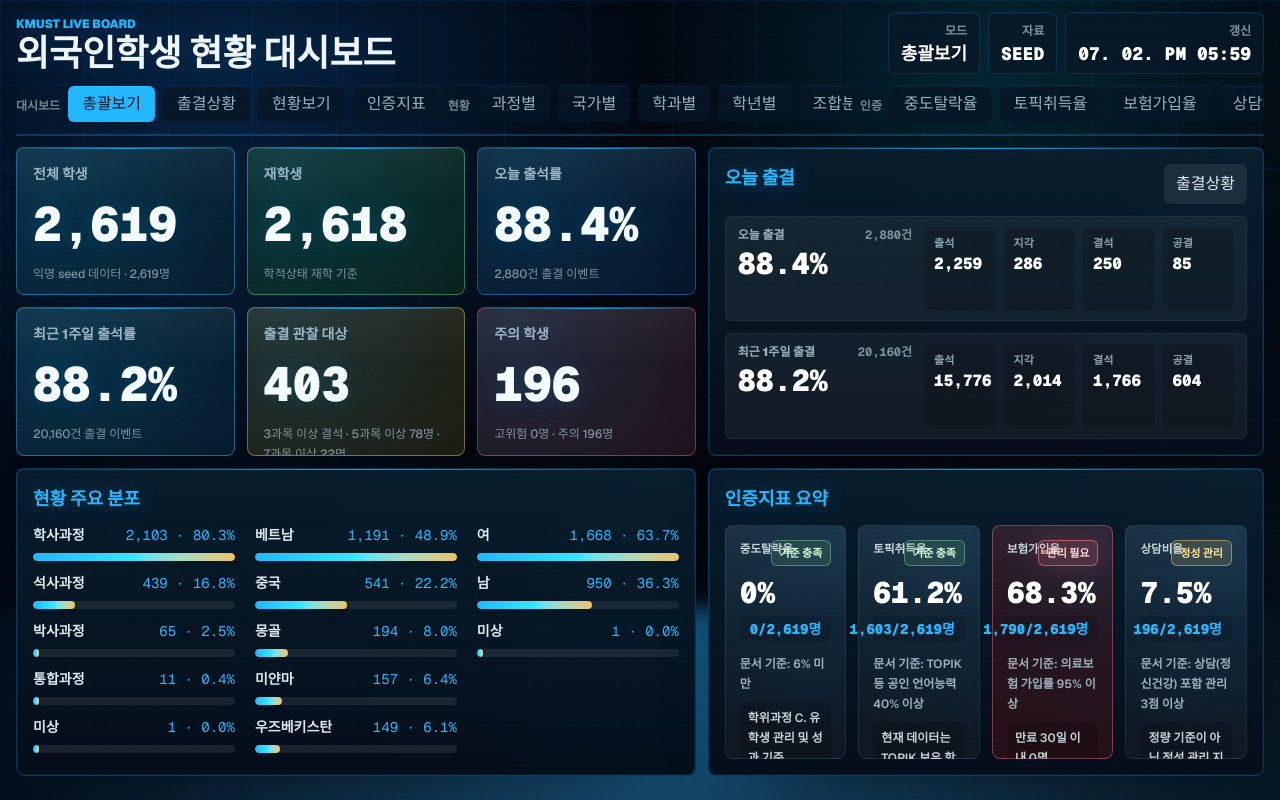
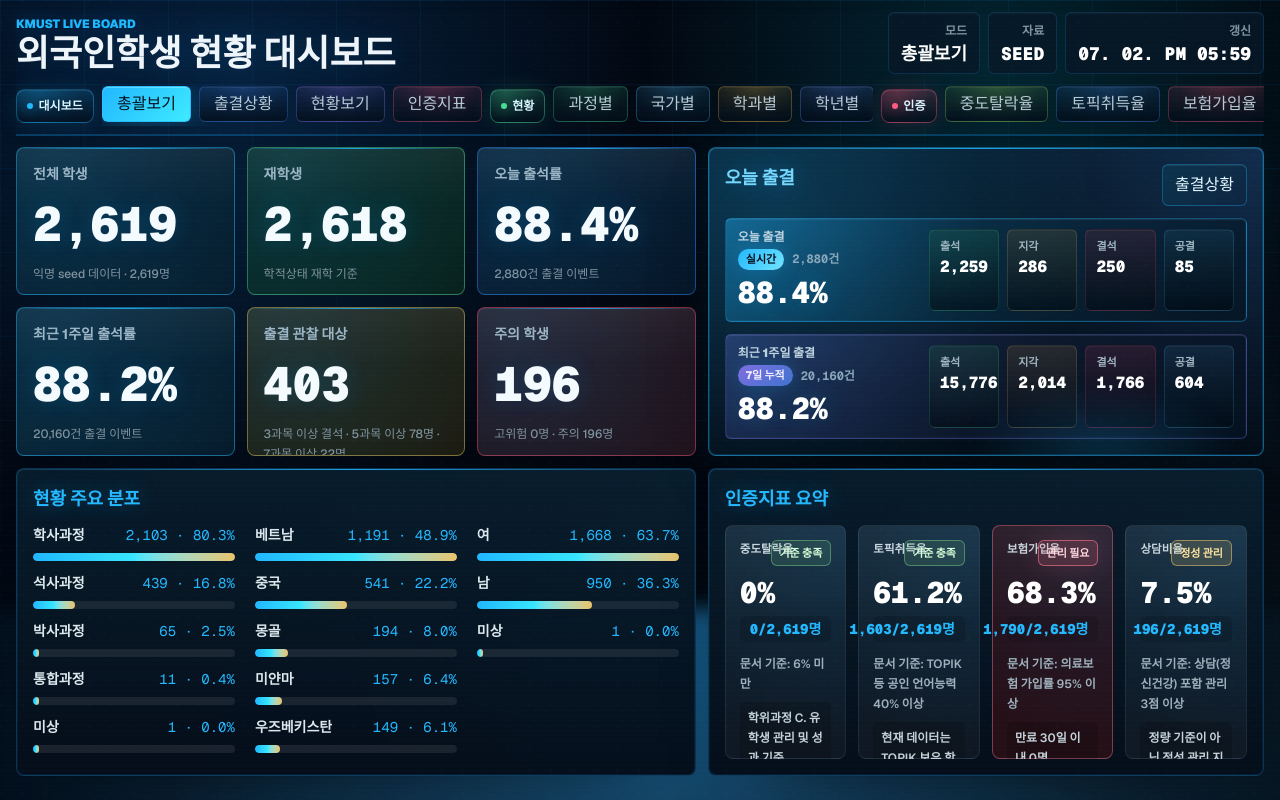
Before and after one commit to kongziac-lab/kmust, a Next.js app: page / in a window 1280 px wide. Built offline with nearby package versions, Linux system fonts and the light colour scheme; a web font is replaced by a local one.

Commit message:
Refine monitor navigation and attendance card

```diff
--- a/src/app/dashboard-monitor.tsx
+++ b/src/app/dashboard-monitor.tsx
@@ -13,6 +13,8 @@ type ModeChangeHandler = (mode: Mode) => void;
 type EnrollmentFilter = "enrolled" | "active" | "leave";
 type StatusDimension = "program" | "nationality" | "department" | "grade";
 type StatusFilterDimension = "all" | StatusDimension;
+type ModeGroupTone = "dashboard" | "status" | "certification";
+type ModeButtonTone = "cyan" | "blue" | "violet" | "rose" | "emerald" | "sky" | "amber" | "indigo" | "gold" | "lime";
 type StatusRecord = DashboardSummary["statusGroups"]["enrolled"]["records"][number];
 type CombinationRow = {
   name: string;
@@ -52,6 +54,21 @@ const statusModeSet = new Set<Mode>(["status", "program", "nationality", "depart
 const certificationModeSet = new Set<Mode>(["certification", "insurance", "topik", "dropout", "counseling"]);
 const dashboardSummaryEndpoint = "/api/dashboard/summary";
 const dashboardSummaryPollingMs = 10_000;
+const modeButtonTones: Record<Mode, ModeButtonTone> = {
+  overview: "cyan",
+  attendance: "blue",
+  status: "violet",
+  certification: "rose",
+  program: "emerald",
+  nationality: "sky",
+  department: "amber",
+  grade: "indigo",
+  programNationality: "gold",
+  dropout: "lime",
+  topik: "blue",
+  insurance: "rose",
+  counseling: "gold",
+};
 const statusDimensionOptions: { label: string; value: StatusDimension }[] = [
   { label: "과정", value: "program" },
   { label: "국가", value: "nationality" },
@@ -242,6 +259,7 @@ function ModeButton({
   onModeChange: ModeChangeHandler;
 }) {
   const active = modeIsActive(activeMode, mode);
+  const tone = modeButtonTones[mode];
 
   return (
     <button
@@ -250,12 +268,9 @@ function ModeButton({
       aria-pressed={active}
       data-mode-control="true"
       data-mode={mode}
+      data-mode-tone={tone}
       onClick={() => onModeChange(mode)}
-      className={`electric-mode-button h-9 shrink-0 rounded-md px-3.5 text-sm font-bold transition-smooth ${
-        active
-          ? "bg-[#21b7ff] text-[#02111d] ring-1 ring-[#7bdcff]/55 shadow-[0_0_30px_rgba(33,183,255,0.28)]"
-          : "bg-[#071626]/80 text-[#9ab0bf] ring-1 ring-[#126cae]/32 hover:bg-[#0c2236] hover:text-[#f4fbff] hover:ring-[#24b8ff]/55"
-      }`}
+      className={`mode-button mode-button-${tone} electric-mode-button h-9 shrink-0 rounded-md px-3.5 text-sm font-bold transition-smooth`}
     >
       {label}
     </button>
@@ -265,17 +280,21 @@ function ModeButton({
 function ModeGroup({
   activeMode,
   title,
+  tone,
   items,
   onModeChange,
 }: {
   activeMode: Mode;
   title: string;
+  tone: ModeGroupTone;
   items: { label: string; mode: Mode }[];
   onModeChange: ModeChangeHandler;
 }) {
   return (
-    <div className="flex min-w-0 items-center gap-2">
-      <div className="shrink-0 text-xs font-bold text-[#718691]">{title}</div>
+    <div className="mode-group flex min-w-0 items-center gap-2" data-mode-group={tone}>
+      <div className={`mode-group-badge mode-group-badge-${tone} shrink-0 text-xs font-black`}>
+        {title}
+      </div>
       <div className="flex min-w-0 gap-2 overflow-x-auto pb-1">
         {items.map((item) => (
           <ModeButton
@@ -432,26 +451,40 @@ function OverviewAttendanceLine({
   absent: number;
   excused: number;
 }) {
+  const variant = title.includes("오늘") ? "today" : "weekly";
+  const chipLabel = variant === "today" ? "실시간" : "7일 누적";
   const items = [
-    ["출석", present],
-    ["지각", late],
-    ["결석", absent],
-    ["공결", excused],
+    ["출석", present, "present"],
+    ["지각", late, "late"],
+    ["결석", absent, "absent"],
+    ["공결", excused, "excused"],
   ] as const;
 
   return (
-    <div className="overview-attendance-line grid min-h-0 gap-3 rounded-md border border-white/[0.06] bg-white/[0.055] px-3 py-2.5 xl:grid-cols-[minmax(9rem,0.72fr)_minmax(0,1.28fr)]">
-      <div className="min-w-0">
+    <div
+      className="overview-attendance-line grid min-h-0 gap-3 rounded-md border px-3 py-2.5 xl:grid-cols-[minmax(9.8rem,0.74fr)_minmax(0,1.26fr)]"
+      data-attendance-variant={variant}
+    >
+      <div className="overview-attendance-main min-w-0">
         <div className="flex items-center justify-between gap-3">
-          <div className="truncate text-xs font-black text-[#9eb0bb]">{title}</div>
-          <div className="shrink-0 font-mono text-xs font-bold text-[#81949e]">{formatNumber(total)}건</div>
+          <div className="min-w-0">
+            <div className="truncate text-xs font-black text-[#bfd4df]">{title}</div>
+            <div className="mt-1 flex min-w-0 items-center gap-2">
+              <span className="attendance-rate-chip shrink-0 rounded-full px-2 py-0.5 text-[11px] font-black">
+                {chipLabel}
+              </span>
+              <span className="truncate font-mono text-xs font-bold text-[#8aa8bb]">{formatNumber(total)}건</span>
+            </div>
+          </div>
         </div>
-        <div className="mt-1.5 font-mono text-3xl font-black leading-none text-white">{formatPercent(rate)}</div>
+        <div className="overview-attendance-rate mt-2 font-mono text-3xl font-black leading-none text-white">
+          {formatPercent(rate)}
+        </div>
       </div>
       <div className="overview-attendance-breakdown grid min-w-0 grid-cols-4 gap-2">
-        {items.map(([label, value]) => (
-          <div key={label} className="min-w-0 rounded-md bg-black/18 px-2.5 py-2">
-            <div className="truncate text-[11px] font-semibold text-[#8ca1ac]">{label}</div>
+        {items.map(([label, value, tone]) => (
+          <div key={label} className={`attendance-metric-pill attendance-metric-${tone} min-w-0 rounded-md px-2.5 py-2`}>
+            <div className="truncate text-[11px] font-bold text-[#9fb5c0]">{label}</div>
             <div className="mt-1 font-mono text-base font-black leading-none text-white">{formatNumber(value)}</div>
           </div>
         ))}
@@ -661,7 +694,7 @@ function Overview({ onModeChange, summary }: { onModeChange: ModeChangeHandler;
       <div className="overview-right-column grid h-full min-h-0 gap-3 xl:grid-rows-[minmax(0,1fr)_minmax(0,1fr)]">
         <Panel
           title="오늘 출결"
-          className="overview-attendance-panel"
+          className="overview-attendance-panel overview-attendance-card"
           action={
             <button
               type="button"
@@ -669,7 +702,7 @@ function Overview({ onModeChange, summary }: { onModeChange: ModeChangeHandler;
               data-mode-control="true"
               data-mode="attendance"
               onClick={() => onModeChange("attendance")}
-              className="rounded-md bg-white/8 px-3 py-2 text-xs font-bold text-[#dce8ed] transition-smooth hover:bg-white/12"
+              className="attendance-deep-link rounded-md px-3 py-2 text-xs font-black transition-smooth"
             >
               출결상황
             </button>
@@ -1771,9 +1804,27 @@ export function DashboardMonitor({ activeMode: initialActiveMode, summary }: { a
             className="client-mode-switcher mt-3 grid gap-2 xl:grid-cols-[auto_1fr_1fr]"
             aria-label="대시보드 모드 선택"
           >
-            <ModeGroup activeMode={activeMode} title="대시보드" items={primaryModes} onModeChange={handleModeChange} />
-            <ModeGroup activeMode={activeMode} title="현황" items={statusModes} onModeChange={handleModeChange} />
-            <ModeGroup activeMode={activeMode} title="인증" items={certificationModes} onModeChange={handleModeChange} />
+            <ModeGroup
+              activeMode={activeMode}
+              title="대시보드"
+              tone="dashboard"
+              items={primaryModes}
+              onModeChange={handleModeChange}
+            />
+            <ModeGroup
+              activeMode={activeMode}
+              title="현황"
+              tone="status"
+              items={statusModes}
+              onModeChange={handleModeChange}
+            />
+            <ModeGroup
+              activeMode={activeMode}
+              title="인증"
+              tone="certification"
+              items={certificationModes}
+              onModeChange={handleModeChange}
+            />
           </nav>
         </header>
 
--- a/src/app/globals.css
+++ b/src/app/globals.css
@@ -118,12 +118,147 @@ input {
   box-shadow: inset 0 1px 0 rgba(255, 255, 255, 0.06);
 }
 
+.mode-group-badge {
+  --badge-rgb: 33 183 255;
+  display: inline-flex;
+  align-items: center;
+  gap: 0.35rem;
+  min-height: 2.1rem;
+  padding: 0.42rem 0.64rem;
+  color: #d9f5ff;
+  border: 1px solid rgb(var(--badge-rgb) / 0.36);
+  border-radius: 0.55rem;
+  background:
+    linear-gradient(180deg, rgb(var(--badge-rgb) / 0.16), rgb(3 14 26 / 0.72)),
+    radial-gradient(circle at 30% 0, rgb(var(--badge-rgb) / 0.25), transparent 72%);
+  box-shadow:
+    0 0 22px rgb(var(--badge-rgb) / 0.14),
+    inset 0 1px 0 rgb(255 255 255 / 0.07);
+}
+
+.mode-group-badge::before {
+  width: 0.36rem;
+  height: 0.36rem;
+  content: "";
+  border-radius: 999px;
+  background: rgb(var(--badge-rgb) / 1);
+  box-shadow: 0 0 14px rgb(var(--badge-rgb) / 0.72);
+}
+
+.mode-group-badge-dashboard {
+  --badge-rgb: 33 183 255;
+}
+
+.mode-group-badge-status {
+  --badge-rgb: 72 220 150;
+}
+
+.mode-group-badge-certification {
+  --badge-rgb: 255 91 131;
+}
+
+.mode-button {
+  --mode-rgb: 33 183 255;
+  --mode-accent: #21b7ff;
+  --mode-accent-2: #38e6ff;
+  color: #b6cad5;
+  border: 1px solid rgb(var(--mode-rgb) / 0.28);
+  background:
+    linear-gradient(180deg, rgb(var(--mode-rgb) / 0.1), rgb(3 14 26 / 0.82)),
+    radial-gradient(circle at 50% 0, rgb(var(--mode-rgb) / 0.18), transparent 76%);
+}
+
+.mode-button:hover {
+  color: #f6fbff;
+  border-color: rgb(var(--mode-rgb) / 0.58);
+  background:
+    linear-gradient(180deg, rgb(var(--mode-rgb) / 0.2), rgb(5 20 34 / 0.9)),
+    radial-gradient(circle at 50% 0, rgb(var(--mode-rgb) / 0.28), transparent 76%);
+  box-shadow: 0 0 26px rgb(var(--mode-rgb) / 0.18), inset 0 1px 0 rgb(255 255 255 / 0.08);
+}
+
+.mode-button[aria-pressed="true"] {
+  color: #02111d;
+  border-color: rgb(var(--mode-rgb) / 0.68);
+  background:
+    linear-gradient(135deg, var(--mode-accent), var(--mode-accent-2)),
+    radial-gradient(circle at 50% 0, rgb(255 255 255 / 0.42), transparent 64%);
+  box-shadow:
+    0 0 32px rgb(var(--mode-rgb) / 0.32),
+    inset 0 1px 0 rgb(255 255 255 / 0.28);
+}
+
+.mode-button-cyan {
+  --mode-rgb: 33 183 255;
+  --mode-accent: #21b7ff;
+  --mode-accent-2: #3eeaff;
+}
+
+.mode-button-blue {
+  --mode-rgb: 78 142 255;
+  --mode-accent: #4e8eff;
+  --mode-accent-2: #36c8ff;
+}
+
+.mode-button-violet {
+  --mode-rgb: 150 124 255;
+  --mode-accent: #967cff;
+  --mode-accent-2: #58c8ff;
+}
+
+.mode-button-rose {
+  --mode-rgb: 255 91 131;
+  --mode-accent: #ff5b83;
+  --mode-accent-2: #ff9db7;
+}
+
+.mode-button-emerald {
+  --mode-rgb: 72 220 150;
+  --mode-accent: #48dc96;
+  --mode-accent-2: #94f6c6;
+}
+
+.mode-button-sky {
+  --mode-rgb: 80 190 255;
+  --mode-accent: #50beff;
+  --mode-accent-2: #8de3ff;
+}
+
+.mode-button-amber {
+  --mode-rgb: 240 184 78;
+  --mode-accent: #f0b84e;
+  --mode-accent-2: #ffe08c;
+}
+
+.mode-button-indigo {
+  --mode-rgb: 106 132 255;
+  --mode-accent: #6a84ff;
+  --mode-accent-2: #9faeff;
+}
+
+.mode-button-gold {
+  --mode-rgb: 232 196 106;
+  --mode-accent: #e8c46a;
+  --mode-accent-2: #ffe59b;
+}
+
+.mode-button-lime {
+  --mode-rgb: 162 222 90;
+  --mode-accent: #a2de5a;
+  --mode-accent-2: #d6f37e;
+}
+
 .metric-tile,
 .tech-stat,
 .monitor-panel,
 .summary-certification-card,
 .status-filter-bar,
-.combination-controls {
+.combination-controls,
+.mode-group-badge,
+.mode-button,
+.overview-attendance-line,
+.attendance-metric-pill,
+.attendance-deep-link {
   backdrop-filter: blur(14px);
 }
 
@@ -167,6 +302,116 @@ input {
     0 24px 90px -58px rgba(0, 0, 0, 0.98),
     inset 0 1px 0 rgba(255, 255, 255, 0.045),
     inset 0 0 0 1px rgba(15, 130, 220, 0.12);
+}
+
+.overview-attendance-card {
+  border-color: rgba(36, 184, 255, 0.45);
+  background-image:
+    radial-gradient(circle at 12% 18%, rgba(36, 184, 255, 0.2), transparent 20rem),
+    radial-gradient(circle at 100% 4%, rgba(78, 142, 255, 0.16), transparent 18rem),
+    linear-gradient(180deg, rgba(6, 26, 43, 0.96), rgba(3, 12, 22, 0.9));
+  box-shadow:
+    0 28px 100px -58px rgba(0, 0, 0, 1),
+    0 0 46px rgba(33, 183, 255, 0.08),
+    inset 0 1px 0 rgba(255, 255, 255, 0.06),
+    inset 0 0 0 1px rgba(36, 184, 255, 0.16);
+}
+
+.overview-attendance-card::after {
+  position: absolute;
+  right: 1rem;
+  bottom: -3.6rem;
+  width: 18rem;
+  height: 8rem;
+  content: "";
+  pointer-events: none;
+  background: radial-gradient(ellipse at center, rgba(36, 184, 255, 0.18), transparent 67%);
+  filter: blur(12px);
+}
+
+.overview-attendance-card .electric-panel-title {
+  color: #75d8ff;
+}
+
+.attendance-deep-link {
+  color: #e6f8ff;
+  border: 1px solid rgba(36, 184, 255, 0.32);
+  background:
+    linear-gradient(135deg, rgba(36, 184, 255, 0.18), rgba(78, 142, 255, 0.12)),
+    rgba(2, 13, 24, 0.62);
+  box-shadow: inset 0 1px 0 rgba(255, 255, 255, 0.08);
+}
+
+.attendance-deep-link:hover {
+  color: #02111d;
+  border-color: rgba(117, 216, 255, 0.75);
+  background: linear-gradient(135deg, #21b7ff, #75e5ff);
+  box-shadow: 0 0 24px rgba(33, 183, 255, 0.26), inset 0 1px 0 rgba(255, 255, 255, 0.22);
+}
+
+.overview-attendance-line {
+  position: relative;
+  overflow: hidden;
+  border-color: rgba(36, 184, 255, 0.18);
+  background:
+    linear-gradient(135deg, rgba(36, 184, 255, 0.1), rgba(6, 20, 34, 0.78)),
+    radial-gradient(circle at 0 0, rgba(36, 184, 255, 0.16), transparent 15rem);
+  box-shadow:
+    inset 0 1px 0 rgba(255, 255, 255, 0.055),
+    inset 0 0 0 1px rgba(36, 184, 255, 0.06);
+}
+
+.overview-attendance-line[data-attendance-variant="today"] {
+  border-color: rgba(36, 184, 255, 0.36);
+  background:
+    linear-gradient(135deg, rgba(36, 184, 255, 0.18), rgba(5, 20, 34, 0.82)),
+    radial-gradient(circle at 0 0, rgba(33, 183, 255, 0.28), transparent 16rem);
+}
+
+.overview-attendance-line[data-attendance-variant="weekly"] {
+  border-color: rgba(150, 124, 255, 0.28);
+  background:
+    linear-gradient(135deg, rgba(150, 124, 255, 0.12), rgba(5, 18, 33, 0.8)),
+    radial-gradient(circle at 0 0, rgba(78, 142, 255, 0.18), transparent 16rem);
+}
+
+.overview-attendance-rate {
+  text-shadow: 0 0 24px rgba(36, 184, 255, 0.22);
+}
+
+.attendance-rate-chip {
+  color: #07111a;
+  background: linear-gradient(135deg, #21b7ff, #75e5ff);
+  box-shadow: 0 0 18px rgba(33, 183, 255, 0.25);
+}
+
+.overview-attendance-line[data-attendance-variant="weekly"] .attendance-rate-chip {
+  color: #f2edff;
+  background: linear-gradient(135deg, rgba(150, 124, 255, 0.8), rgba(78, 142, 255, 0.72));
+}
+
+.attendance-metric-pill {
+  border: 1px solid rgb(var(--attendance-rgb, 36 184 255) / 0.16);
+  background:
+    linear-gradient(180deg, rgb(var(--attendance-rgb, 36 184 255) / 0.12), rgb(1 10 18 / 0.46)),
+    rgba(0, 0, 0, 0.16);
+  box-shadow: inset 0 1px 0 rgba(255, 255, 255, 0.045);
+}
+
+.attendance-metric-present {
+  --attendance-rgb: 72 220 150;
+}
+
+.attendance-metric-late {
+  --attendance-rgb: 232 196 106;
+}
+
+.attendance-metric-absent {
+  --attendance-rgb: 255 91 131;
+}
+
+.attendance-metric-excused {
+  --attendance-rgb: 80 190 255;
 }
 
 .summary-certification-card {
```
Also changed, not shown: 1 other file (tests, documents, lock files or other folders).
